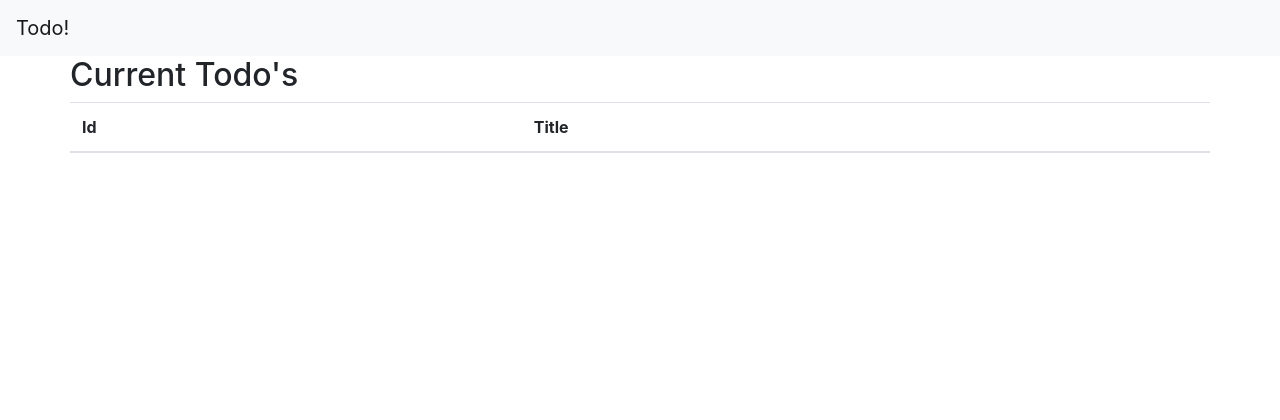
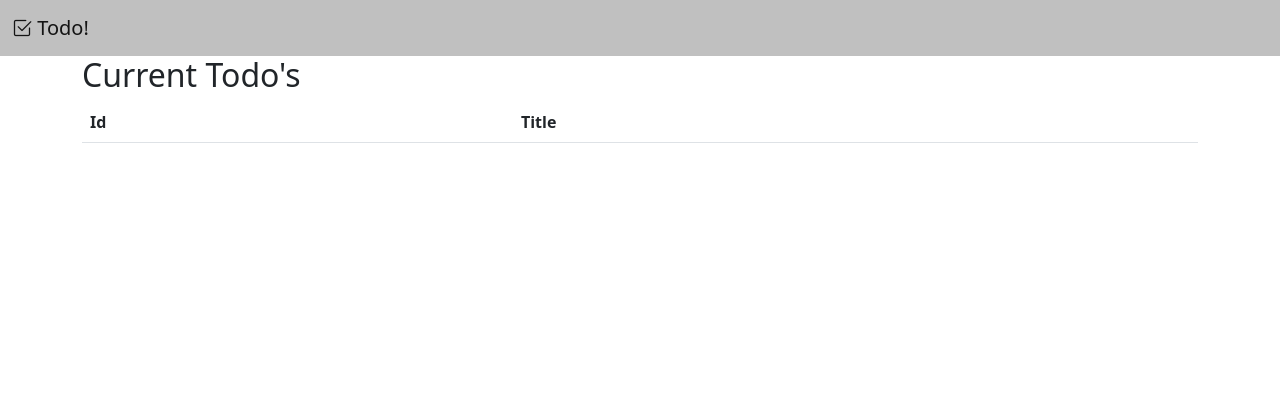
Before and after one commit to cantis/QuickTodo, a Flask app: page / in a window 1280 px wide. Shown: the top 420 px of the page. Run offline with Flask 2, Linux system fonts and the light colour scheme; data that the repository does not hold is empty; some libraries are stand-ins or nearby versions.

Commit message:
Move to Bootstrap 5

```diff
--- a/web/templates/home.html
+++ b/web/templates/home.html
@@ -3,29 +3,34 @@
 {% block content %}
     <div class="container">
         <div class="row">
-            <h2>Current Todo's</h2>
-            <hr>
+            <div class="col">
+                <h2>Current Todo's</h2>
+            </div>
+        </div>
+        <div class="row">
+            <div class="col">
             <table class="table table-striped">
                 <thead>
                     <tr>
-                        <th>Id</th>
-                        <th>Title</th>
+                        <th scope="col">Id</th>
+                        <th scope="col">Title</th>
                     </tr>
                 </thead>
                 <tbody>
                     {% for todo in todo_list%}
                         <tr>
+                            <a href="/update/{{ todo.id }}" class="btn btn-primary">Update</a>
+                            <a href="/delete/{{ todo.id }}" class="btn btn-danger">Delete</a>
                             {% if todo.complete == False%}
                                 Not Complete
                             {% else %}
                                 Complete
                             {% endif%}
-                            <a href="/update/{{ todo.id }}" class="btn btn-primary">Update</a>
-                            <a href="/delete/{{ todo.id }}" class="btn btn-danger">Delete</a>
                         </tr>
                     {% endfor %}
                 </tbody>
             </table>
+            </div>
         </div>
     </div>
 {% endblock content %}
--- a/web/templates/layout/base.html
+++ b/web/templates/layout/base.html
@@ -6,7 +6,11 @@
     <meta name="viewport" content="width=device-width, initial-scale=1, shrink-to-fit=no">
 
     <!-- Bootstrap CSS -->
-    <link rel="stylesheet" href="https://cdn.jsdelivr.net/npm/bootstrap@4.2.1/dist/css/bootstrap.min.css" integrity="sha384-GJzZqFGwb1QTTN6wy59ffF1BuGJpLSa9DkKMp0DgiMDm4iYMj70gZWKYbI706tWS" crossorigin="anonymous">
+    <link href="https://cdn.jsdelivr.net/npm/bootstrap@5.2.2/dist/css/bootstrap.min.css" rel="stylesheet" integrity="sha384-Zenh87qX5JnK2Jl0vWa8Ck2rdkQ2Bzep5IDxbcnCeuOxjzrPF/et3URy9Bv1WTRi" crossorigin="anonymous">
+
+    <!-- Bootstrap Icons -->
+    <link rel="stylesheet" href="https://cdn.jsdelivr.net/npm/bootstrap-icons@1.9.1/font/bootstrap-icons.css">
+
   </head>
   <body class="d-flex flex-column min-vh-100">
     {% include "layout/navbar.html" %}
@@ -18,8 +22,6 @@
 
     <!-- Optional JavaScript -->
     <!-- jQuery first, then Popper.js, then Bootstrap JS -->
-    <script src="https://code.jquery.com/jquery-3.3.1.slim.min.js" integrity="sha384-q8i/X+965DzO0rT7abK41JStQIAqVgRVzpbzo5smXKp4YfRvH+8abtTE1Pi6jizo" crossorigin="anonymous"></script>
-    <script src="https://cdn.jsdelivr.net/npm/popper.js@1.14.6/dist/umd/popper.min.js" integrity="sha384-wHAiFfRlMFy6i5SRaxvfOCifBUQy1xHdJ/yoi7FRNXMRBu5WHdZYu1hA6ZOblgut" crossorigin="anonymous"></script>
-    <script src="https://cdn.jsdelivr.net/npm/bootstrap@4.2.1/dist/js/bootstrap.min.js" integrity="sha384-B0UglyR+jN6CkvvICOB2joaf5I4l3gm9GU6Hc1og6Ls7i6U/mkkaduKaBhlAXv9k" crossorigin="anonymous"></script>
+    <script src="https://cdn.jsdelivr.net/npm/bootstrap@5.2.2/dist/js/bootstrap.bundle.min.js" integrity="sha384-OERcA2EqjJCMA+/3y+gxIOqMEjwtxJY7qPCqsdltbNJuaOe923+mo//f6V8Qbsw3" crossorigin="anonymous"></script>
   </body>
 </html>
--- a/web/templates/layout/navbar.html
+++ b/web/templates/layout/navbar.html
@@ -1,11 +1,10 @@
-<nav class="navbar navbar-expand-lg navbar-light bg-light">
-    <a class="navbar-brand" href="#">Todo!</a>
-    <button class="navbar-toggler" type="button" data-toggle="collapse" data-target="#navbarSupportedContent" aria-controls="navbarSupportedContent" aria-expanded="false" aria-label="Toggle navigation">
-      <span class="navbar-toggler-icon"></span>
-    </button>
-
+<nav class="navbar navbar-expand-lg" style="background-color: Silver">
+  <div class="container-fluid">
+    <a class="navbar-brand" href="#">
+      <i class="bi bi-check2-square"></i>&nbsp;Todo!
+    </a>
     <div class="collapse navbar-collapse" id="navbarSupportedContent">
-      <ul class="navbar-nav mr-auto">
-      </ul>
+      <ul class="navbar-nav mr-auto"></ul>
     </div>
-  </nav>
+  </div>
+</nav>
```
